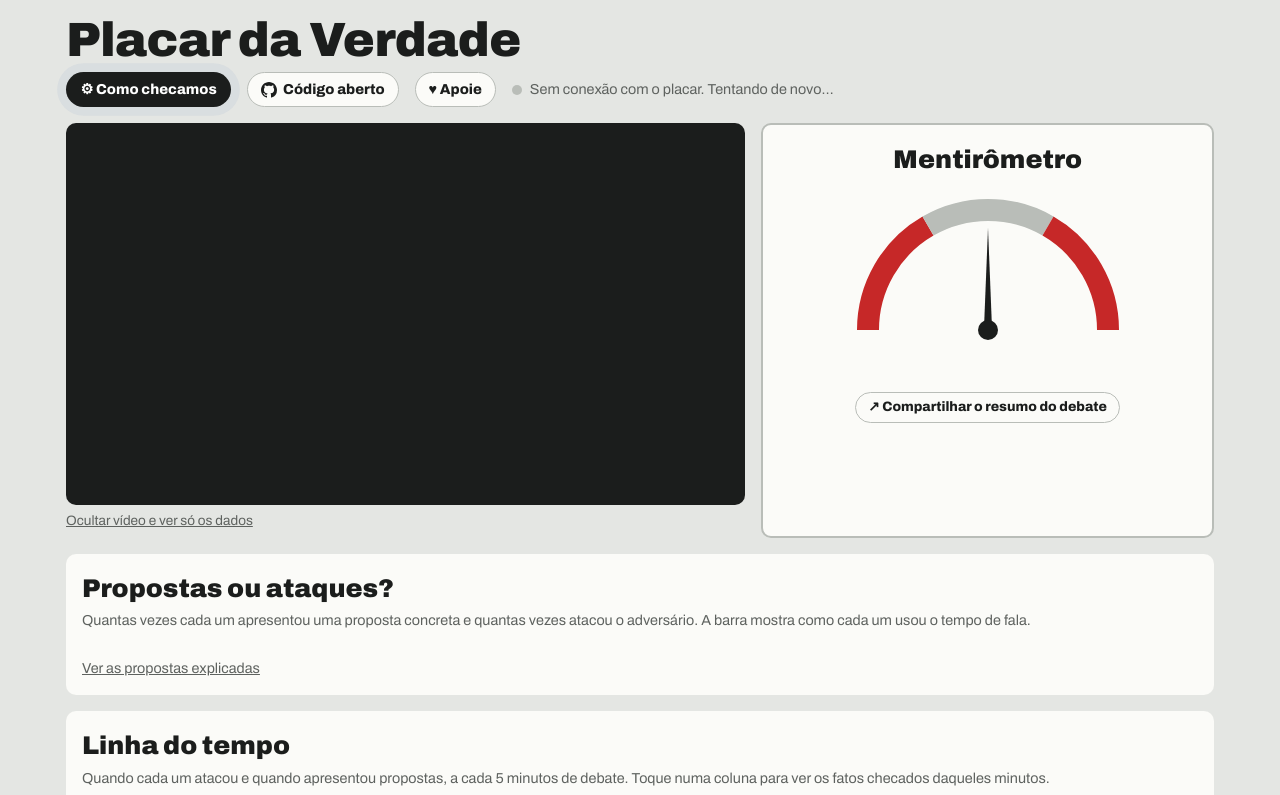
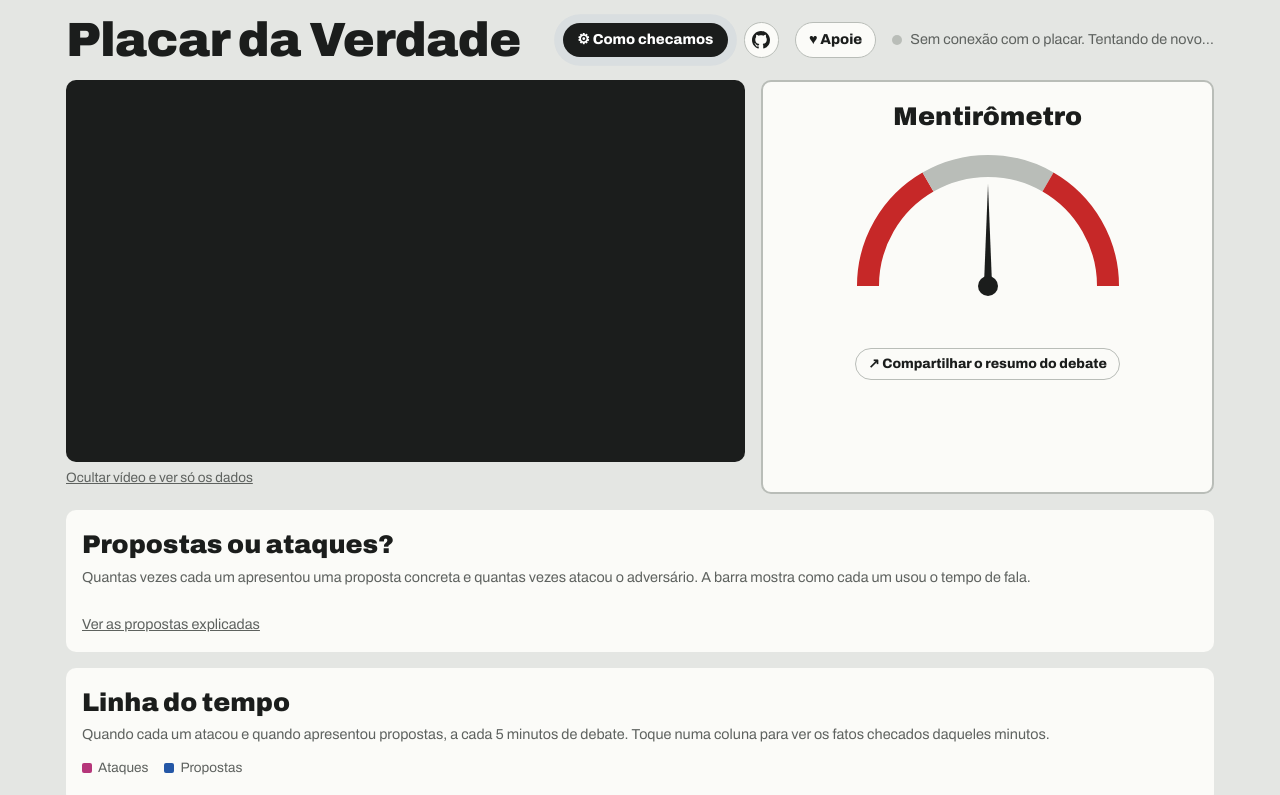
Before and after one commit to AlephCasara/placar-da-verdade, a website: page site/index.html in a window 1280 px wide. Shown: the top 795 px of the page. Drawn offline with Linux system fonts and the light colour scheme; no server answers.

Commit message:
Topo: GitHub só com o ícone
Co-Authored-By: Claude Opus 5.5 <noreply@anthropic.com>

```diff
--- a/site/index.html
+++ b/site/index.html
@@ -306,10 +306,9 @@
   .apoie-link { font: inherit; font-weight: 800; cursor: pointer; color: var(--tinta); text-decoration: none; border: 1px solid var(--borda); border-radius: 999px; padding: .4em .9em; background: var(--tela); }
   .apoie-link:hover { border-color: var(--falso); color: var(--falso); }
   .story .apoie-link, .overlay .apoie-link { display: none; }
-  .github-link { display: inline-flex; align-items: center; gap: 6px; }
+  .github-link { display: inline-flex; align-items: center; justify-content: center; padding: 0; width: 2.45em; height: 2.45em; }
   .github-link:hover { border-color: var(--tinta); color: var(--tinta); }
-  .github-link svg { width: 16px; height: 16px; fill: currentColor; }
-  @media (max-width: 420px) { .github-link span { display: none; } } /* no celular estreito só o ícone, para o Apoie caber na mesma linha */
+  .github-link svg { width: 18px; height: 18px; fill: currentColor; }
   .rodape { margin: 32px 0 8px; text-align: center; font-size: .9rem; opacity: .75; }
   .rodape a { display: inline-flex; align-items: center; gap: 6px; }
   .rodape svg { width: 18px; height: 18px; fill: currentColor; }
@@ -367,7 +366,7 @@
     <h1>Placar da Verdade</h1>
     <div class="sinais">
       <button class="como-botao" id="como-botao" type="button" aria-haspopup="dialog"><span aria-hidden="true">⚙</span> Como checamos</button>
-      <a class="apoie-link github-link" href="https://github.com/AndersonAdelino/placar-da-verdade" target="_blank" rel="noopener" title="O código do robô é aberto" aria-label="Código aberto no GitHub"><svg viewBox="0 0 16 16" aria-hidden="true"><path d="M8 0C3.58 0 0 3.58 0 8c0 3.54 2.29 6.53 5.47 7.59.4.07.55-.17.55-.38 0-.19-.01-.82-.01-1.49-2.01.37-2.53-.49-2.69-.94-.09-.23-.48-.94-.82-1.13-.28-.15-.68-.52-.01-.53.63-.01 1.08.58 1.23.82.72 1.21 1.87.87 2.33.66.07-.52.28-.87.51-1.07-1.78-.2-3.64-.89-3.64-3.95 0-.87.31-1.59.82-2.15-.08-.2-.36-1.02.08-2.12 0 0 .67-.21 2.2.82.64-.18 1.32-.27 2-.27.68 0 1.36.09 2 .27 1.53-1.04 2.2-.82 2.2-.82.44 1.1.16 1.92.08 2.12.51.56.82 1.27.82 2.15 0 3.07-1.87 3.75-3.65 3.95.29.25.54.73.54 1.48 0 1.07-.01 1.93-.01 2.2 0 .21.15.46.55.38A8.013 8.013 0 0016 8c0-4.42-3.58-8-8-8z"/></svg><span>Código aberto</span></a>
+      <a class="apoie-link github-link" href="https://github.com/AndersonAdelino/placar-da-verdade" target="_blank" rel="noopener" title="O código do robô é aberto" aria-label="Código aberto no GitHub"><svg viewBox="0 0 16 16" aria-hidden="true"><path d="M8 0C3.58 0 0 3.58 0 8c0 3.54 2.29 6.53 5.47 7.59.4.07.55-.17.55-.38 0-.19-.01-.82-.01-1.49-2.01.37-2.53-.49-2.69-.94-.09-.23-.48-.94-.82-1.13-.28-.15-.68-.52-.01-.53.63-.01 1.08.58 1.23.82.72 1.21 1.87.87 2.33.66.07-.52.28-.87.51-1.07-1.78-.2-3.64-.89-3.64-3.95 0-.87.31-1.59.82-2.15-.08-.2-.36-1.02.08-2.12 0 0 .67-.21 2.2.82.64-.18 1.32-.27 2-.27.68 0 1.36.09 2 .27 1.53-1.04 2.2-.82 2.2-.82.44 1.1.16 1.92.08 2.12.51.56.82 1.27.82 2.15 0 3.07-1.87 3.75-3.65 3.95.29.25.54.73.54 1.48 0 1.07-.01 1.93-.01 2.2 0 .21.15.46.55.38A8.013 8.013 0 0016 8c0-4.42-3.58-8-8-8z"/></svg></a>
       <button class="apoie-link" id="apoie-botao" type="button" aria-haspopup="dialog">♥ Apoie</button>
       <span id="audiencia" hidden></span>
       <div class="status" id="status"><span class="ponto"></span><span id="status-texto">Conectando…</span></div>
```
